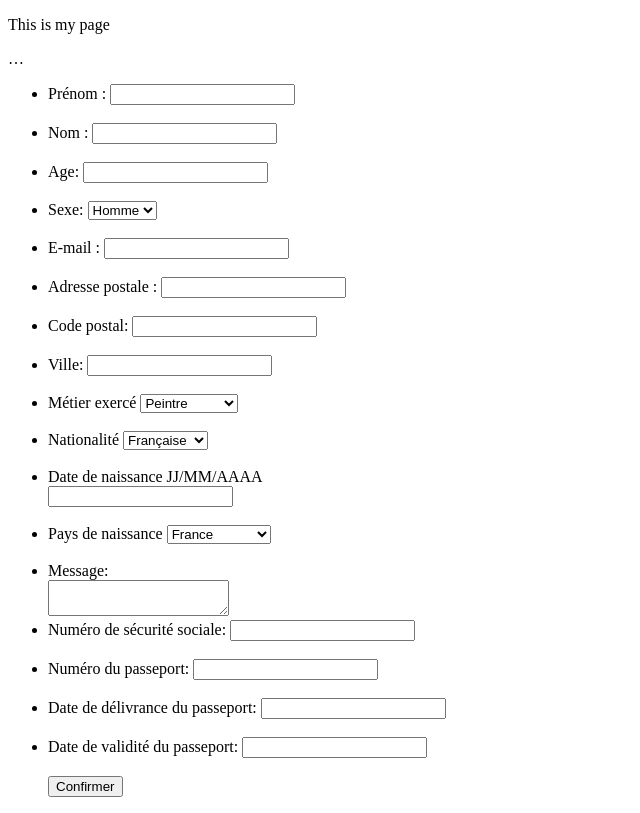
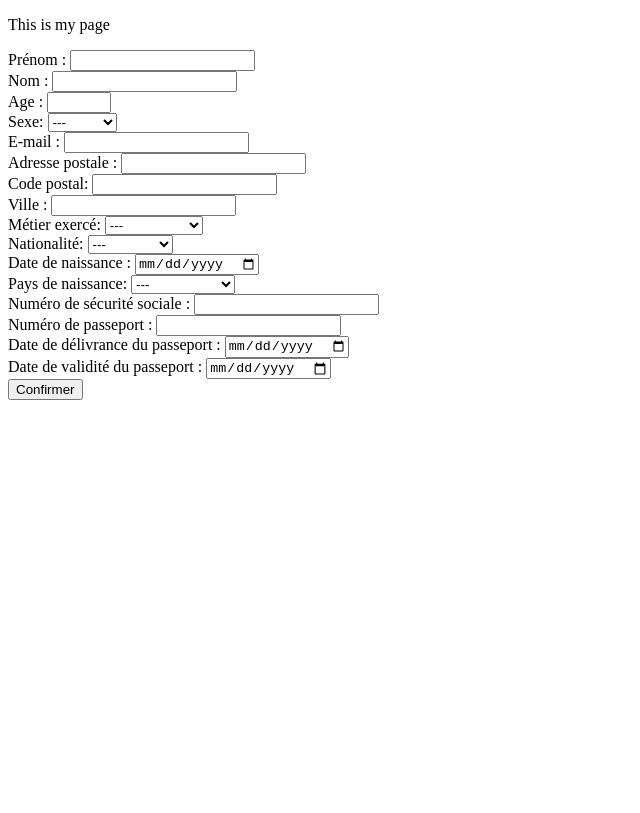
Before and after one commit to Achap05/Achap05.github.io, a plain HTML site: page index.html in a window 1280 px wide. Shown: the whole page, without its empty margins (0-640 px from the left). Drawn offline with Linux system fonts and the light colour scheme.

Commit message:
fix code index.html

```diff
--- a/index.html
+++ b/index.html
@@ -1,5 +1,5 @@
 <!DOCTYPE html>
-<html lang="en-US">
+<html lang="fr">
   <head>
     <meta charset="utf-8">
     <meta name="viewport" content="width=device-width">
@@ -7,129 +7,106 @@
   </head>
   <body>
     <p>This is my page</p>
-  </body>
-  <form action="/ma-page-de-traitement" method="post">…</form>
+  <form action="/ma-page-de-traitement" method="post" >
 
-    <ul>
-      <li>
-        <label for="name">Prénom&nbsp;:</label>
-         <input type="text" id="name" name="user_name" />
-        </li>
+
+      <label for="user_name">Prénom&nbsp;:</label>
+         <input type="text" id="user_name" name="user_name" required  >
+<br>
+
+            <label for="name">Nom&nbsp;:</label>
+                <input type="text" id="name" name="name" required  >
+                <br>
+
+
+        <label for="user_age">Age&nbsp;:</label>
+        <input type="number"  id="user_age" name="user_age"  min="0" max="100" required >
+<br>
+
+<label for="Sex">Sexe:</label>
+         <select id="Sex" name="Sex" required >
+          <option value="" disabled selected>---</option>
+            <option value="Homme" >Homme</option>
+            <option value="Femme">Femme</option>
+          </select>
           <br>
 
-        <li>
-            <label for="name">Nom&nbsp;:</label>
-                <input type="text" id="name" name="user_name" />
-     </li>
-        <br>
+        <label for="mail">E-mail&nbsp;:</label>
+        <input type="email" id="mail" name="mail"  required >
+<br>
 
-      <li>Age:
-        <input type="number min 0" id="Age" Age="user_age" />
-      </li>
-        <br>
+        <label for="Adresse-postale">Adresse postale&nbsp;:</label>
+         <input type="text" id="Adresse-postale" name="Adresse-postale" required >
+<br>
 
-      <li>Sexe:
-         <select> name="Sexe">
-            <option value="Homme" selected>Homme</option>
-            <option value="Femme">Femme</option>
-          </select>
-      </li>
-        <br>
-
-      <li>
-        <label for="mail">E-mail&nbsp;:</label>
-        <input type="email" id="mail" mail="user_mail" />
-      </li>
-        <br>
-
-      <li>
-        <label for="Adresse postale">Adresse postale&nbsp;:</label>
-         <input type="text" id="Adresse postale" Adresse postale="user_post adress" />
-        </li>
-          <br>
-
-      <label><li>Code postal:
-        </label> <input type="number min 0 max 99999" id="Code postal" Code postal="user_postal_code" pattern="^[0-9]" required title="Only number">
-      </li>
-        <br>
-
-      <li>Ville:
-        <input type="text" id="Ville" Ville="user_city">
-      </li>
-        <br>
+      <label>Code postal:
+        </label> <input type="text" id="Code_postal" pattern="[0-9]{5}" maxlength="5"  required >
+      <br>
 
 
-      <li>Métier exercé
-        <select>
-        <option value="Développeur" selected>Développeur</option>
-         <option value="Peintre" selected>Peintre</option>
+      <label for="user_city">Ville&nbsp;:</label>
+        <input type="text" id="user_city" name="user_city" required >
+      <br>
+
+      <label for="job">Métier exercé:</label>
+        <select id="job"  name="job" required >
+        <option value="" disabled selected>---</option>
+        <option value="Développeur" >Développeur</option>
+         <option value="Peintre" >Peintre</option>
          <option value="Carreleur">Carreleur</option>
          <option value="Charpentier">Charpentier</option>
             </select>
-        </li>
-        <br>
+<br>
 
-
-      <li>Nationalité
-        <select> name="Nationalité">
-            <option value="Français" selected>Française</option>
+<label for="natio">Nationalité:</label>
+  <select id="natio"  name="natio" required>
+    <option value="" disabled selected>---</option>
+            <option value="Français" >Française</option>
             <option value="Royaume-Uni">Anglaise</option>
             <option value="Italie">Italienne</option>
             <option value="Allemagne">Allemande</option>
             <option value="Espagne">Espagnole</option>
             <option value="Belgique">Belge</option>
           </select>
-      </li>
-       <br>
+  <br>
+
+      <label for="user_birthday">Date de naissance&nbsp;:</label>
+        <input type="date" id="user_birthday" name="user_birthday">
+<br>
 
 
-      <li>Date de naissance JJ/MM/AAAA</li>
-        <input type="number min 0" id="date de naissance" date de naissance="user_birthday">
-        <br>
-          <br>
-
-      <li>Pays de naissance
-        <select> name="Pays de naissance">
-          <option value="France" selected>France</option>
+<label for="country">Pays de naissance:</label>
+  <select id="country"  name="country" required >
+    <option value="" disabled selected>---</option>
+          <option value="France" >France</option>
           <option value="Royaume-Uni">Royaume-Uni</option>
           <option value="Italie">Italie</option>
           <option value="Allemagne">Allemagne</option>
           <option value="Espagne">Espagne</option>
           <option value="Belgique">Belgique</option>
         </select>
-      </li>
       <br>
 
-      <li>Message:</li>
-        <textarea id="msg" name="user_message"></textarea>
-          </li>
-          <br>
-
-      <li>Numéro de sécurité sociale:
-        <input type="numéro de sécurité sociale" id="numéro de sécurité sociale" numéro de sécurité sociale="user_social security n" />
-      </li>
+ <label for="user_social_security_n">Numéro de sécurité sociale&nbsp;:</label>
+  <input type="text" id="user_social_security_n" name="user_social_security_n" pattern="[0-9]{13}" maxlength="13" required >
       <br>
 
-      <li>Numéro du passeport:
-        <input type="number min 0" id="Numéro du passeport" Numéro du passeport="user_passport number"/>
-      </li>
-      <br>
-
-      <li>Date de délivrance du passeport:
-        <input type="number min 0" id="Date de délivrance du passeport" Date de délivrance du passeport="user_passport get">
-      </li>
+  <label for="user_passport_number">Numéro de passeport&nbsp;:</label>
+        <input type="text" id="user_passport_number" name="user_passport_number" pattern="[0-9]{2}[A-Z]{2}[0-9]{5}" maxlength="9" required >
       <br>
 
 
-      <li>Date de validité du passeport:
-        <input type="number min 0" id="date de naissance" date de naissance="user_birthday">
-      </li>
+   <label for="user_passport_get">Date de délivrance du passeport&nbsp;:</label>
+        <input type="date" id="user_passport_get" name="user_passport_get" required>
+      <br>
+
+        <label for="passport_val">Date de validité du passeport&nbsp;:</label>
+        <input type="date" id="passport_val" name="passport_val" required>
       <br>
 
       <input type="submit" name="submit" value="Confirmer">
+<br>
 
-
-    </ul>
   </form>
-
+  </body>
 </html>
```
